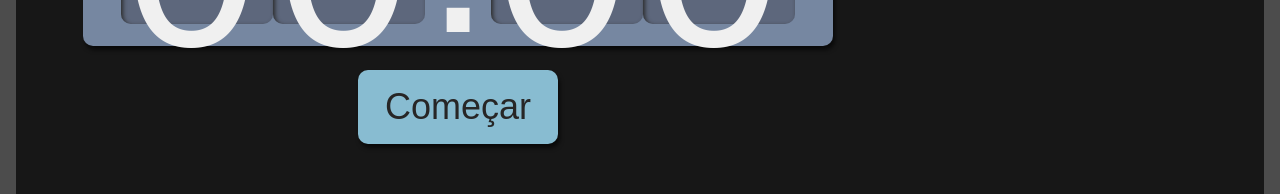
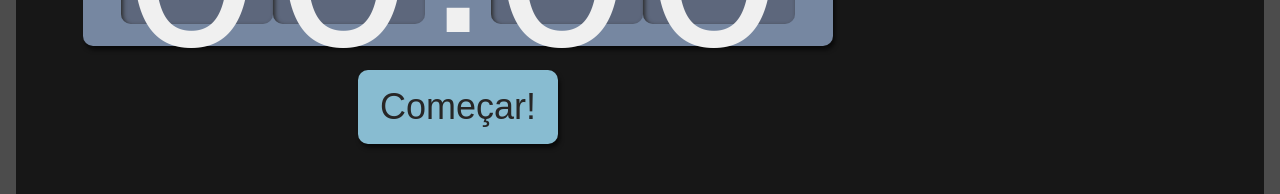
Before and after one commit to deyvidwms/alura-studies, a React (Create React App) app: page / in a window 1280 px wide. Shown: the part 562-756 px from the top of the page. Built offline with nearby package versions, Linux system fonts and the light colour scheme.

Commit message:
Adiciona a contagem regressiva e completa tarefa

```diff
--- a/src/components/Botao/index.tsx
+++ b/src/components/Botao/index.tsx
@@ -3,12 +3,13 @@ import style from './Botao.module.scss'
 
 class Botao extends React.Component<{
   type?: "button" | "submit" | "reset" | undefined,
+  onClick?: () => void,
   children: string
 }> {
   render() {
-    const { type="button", children } = this.props;
+    const { type="button", onClick, children } = this.props;
     return (
-      <button type={type} className={style.botao}>
+      <button onClick={onClick} type={type} className={style.botao}>
         {children}
       </button>
     )
--- a/src/components/Cronometro/index.tsx
+++ b/src/components/Cronometro/index.tsx
@@ -7,10 +7,18 @@ import { useEffect, useState } from 'react';
 import { tempoParaSegundos } from '../../common/utils/time';
 
 interface Props {
-  selecionado: ITarefa | undefined
+  selecionado: ITarefa | undefined,
+  finalizarTarefa: () => void
 }
 
-export default function Cronometro({selecionado} : Props) {
+export default function Cronometro(
+  {
+    selecionado,
+    finalizarTarefa,
+
+  } : Props )
+{
+
   const [tempo, setTempo] = useState<number>();
 
   useEffect(()=>{
@@ -18,14 +26,24 @@ export default function Cronometro({selecionado} : Props) {
       setTempo(tempoParaSegundos(selecionado.tempo));
   }, [selecionado]);
 
+  function regressiva( contador : number = 0 ) {
+    setTimeout(()=>{
+      if(contador > 0) {
+        setTempo(contador - 1);
+        return regressiva(contador - 1);
+      }
+      finalizarTarefa();
+    }, 1000);
+  }
+
   return (
     <div className={style.cronometro}>
       <p className={style.titulo}>Escolha um card e inicie o cronômetro</p>
       <div className={style.relogioWrapper}>
         <Relogio tempo={tempo} />
       </div>
-      <Botao>
-        Começar
+      <Botao onClick={ ()=> regressiva(tempo) }>
+        Começar!
       </Botao>
     </div>
   )
--- a/src/components/Lista/Item/index.tsx
+++ b/src/components/Lista/Item/index.tsx
@@ -16,8 +16,8 @@ export default function Item(
   }: Props) {
   return (
     <li
-      className={`${style.item} ${selecionado ? style.itemSelecionado: ''}`}
-      onClick={() => selecionaTarefa(
+      className={`${style.item} ${selecionado ? style.itemSelecionado: ''} ${completado ? style.itemCompletado : ''}`}
+      onClick={() => !completado && selecionaTarefa(
         {
           tarefa,
           tempo,
@@ -29,6 +29,11 @@ export default function Item(
     >
       <h3> {tarefa} </h3>
       <span> {tempo} </span>
+      {completado &&
+      <span
+        className={style.concluido}
+        aria-label="tarefa completada"
+      ></span>}
     </li>
   )
 }
--- a/src/pages/App.tsx
+++ b/src/pages/App.tsx
@@ -17,6 +17,22 @@ function App() {
     })));
   }
 
+  function finalizarTarefa() {
+    if (selecionado) {
+      setSelecionado(undefined);
+      setTarefas(tarefasAnteriores => tarefasAnteriores.map(tarefa => {
+        if ( tarefa.id === selecionado.id ) {
+          return {
+            ...tarefa,
+            selecionado: false,
+            completado: true
+          }
+        }
+        return tarefa;
+      }))
+    }
+  }
+
   return (
     <div className={style.AppStyle}>
       <Formulario setTarefas={setTarefas} />
@@ -24,7 +40,10 @@ function App() {
         tarefas={tarefas}
         selecionaTarefa={selecionaTarefa}
       />
-      <Cronometro selecionado={selecionado}/>
+      <Cronometro
+        selecionado={selecionado}
+        finalizarTarefa={finalizarTarefa}
+      />
     </div>
   );
 }
```
